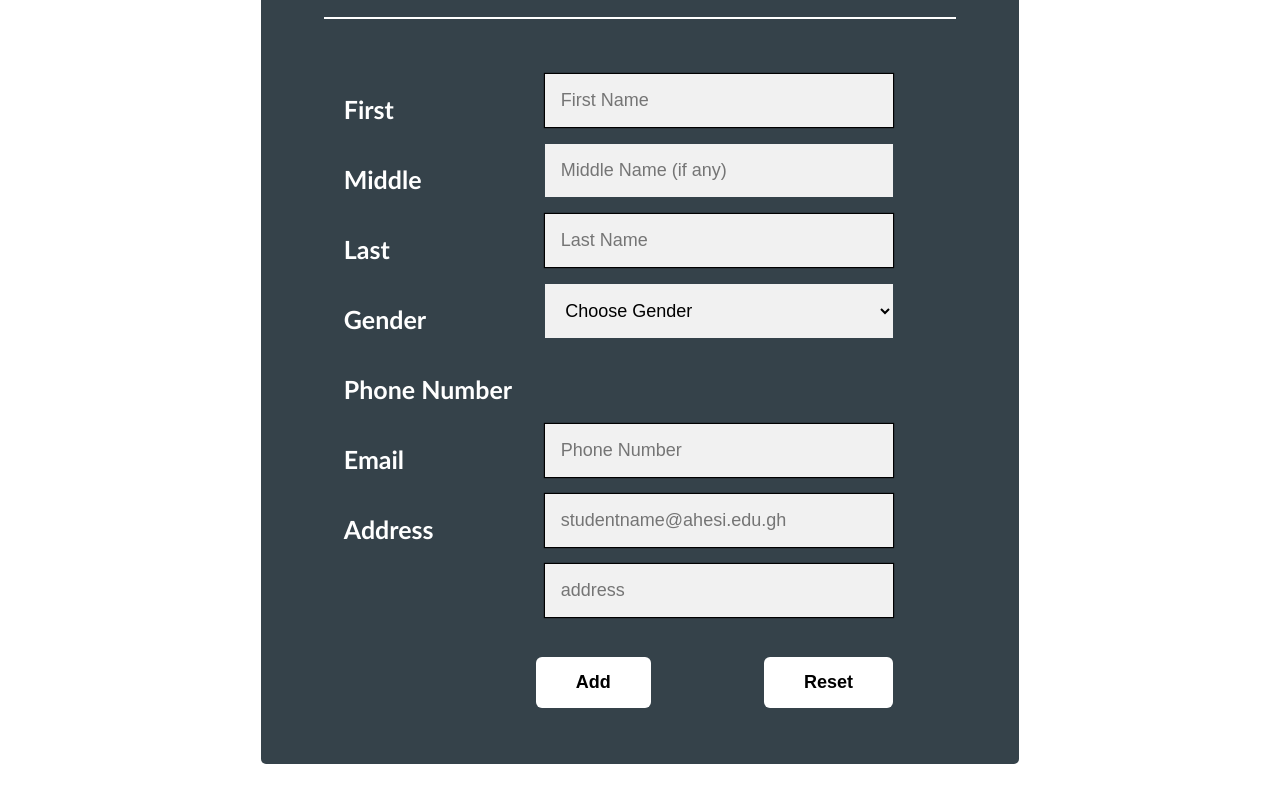
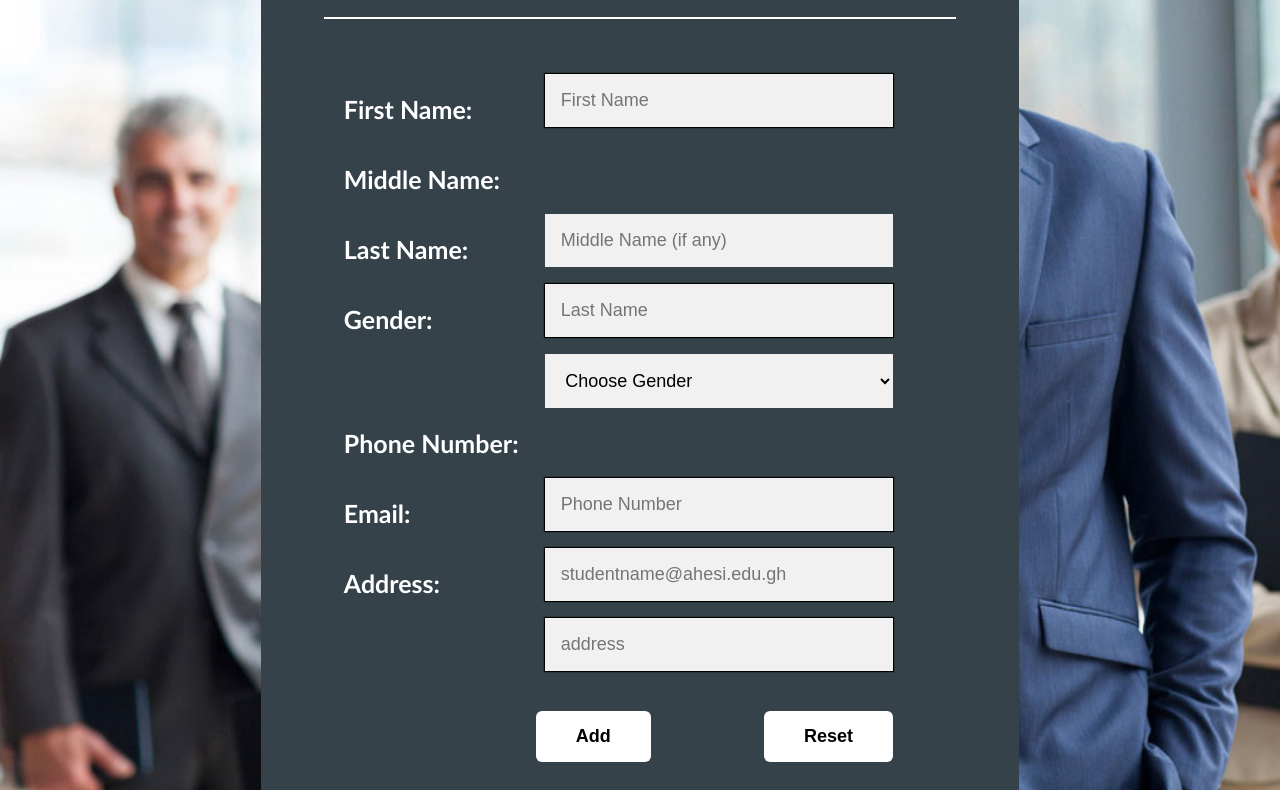
Before and after one commit to christabel-kelly/CV-assignment, a plain HTML site: page index.html in a window 1280 px wide. Shown: the part 181-971 px from the top of the page. Drawn offline with Linux system fonts and the light colour scheme.

Commit message:
new commit

```diff
--- a/cvstyle.css
+++ b/cvstyle.css
@@ -15,9 +15,6 @@
     font-size: 14px;
 
   }
-
-
-
   body{
      text-align:justify;
       background-color: rgb(44, 39, 39);
--- a/index.html
+++ b/index.html
@@ -9,20 +9,20 @@
     <h1 id="app" style="text-align:center;">Fill CV Profile Section</h1><hr><br>
     <form action= "cv.html" onSubmit= "return validate()" id="addForm" class="form-box" name= "form" >
         <div class="field-group">
-            <label for="first">First</label>
+            <label for="first">First Name: </label>
             <input type="text" id="first" name="f_name"  placeholder="First Name" pattern="^[A-Za-z-]{1,26}$" title="Enter only letters" required>
         </div>
         <div class="field-group">
-            <label for="middle">Middle</label>
+            <label for="middle">Middle Name: </label>
             <input type="text" id="middle" name="m_name"  placeholder="Middle Name (if any)" pattern="^[A-Za-z-]{1,26}$" title="Enter only letters">
         </div>
         <div class="field-group">
-                <label for="last">Last</label>
+                <label for="last">Last Name: </label>
                 <input type="text" id="last" name="l_name" placeholder="Last Name" pattern="^[A-Za-z-]{1,26}$" title="Enter only letters" required/>
         </div>
 
         <div >
-            <label>Gender</label>
+            <label>Gender: </label>
             <select id = "myList" name="gender" required="" style="width: 55%;">
                 <option value="" disabled selected hidden>Choose Gender</option>
               <option value = "1" >Male</option>
@@ -32,16 +32,16 @@
 
 
         <div class="field-group">
-            <label for="phone">Phone Number</label>
-            <input type="tel" id="number" name="phone" placeholder="Phone Number" pattern ='^[0-9]{9,15}$' title="Enter a valid phone number (9 to 15 digits)" required>
+            <label for="phone">Phone Number: </label>
+            <input type="tel" id="number" name="phone" placeholder="Phone Number" pattern ='^[0-9]{9,15}$' title="Enter a valid phone number (Numbers only, 9 - 15 digits)" required>
         </div>
 
         <div class="field-group">
-            <label for ="email">Email</label>
+            <label for ="email">Email: </label>
             <input type ="email" id="email" name="email"  placeholder="studentname@ahesi.edu.gh" required>
          </div>
          <div class="field-group">
-            <label for ="address">Address</label>
+            <label for ="address">Address: </label>
             <input type="text" id="address" name="address"  placeholder="address" required>
          </div>
          <button class="regbutton" type="reset" value="reset" >Reset</button>
--- a/index.js
+++ b/index.js
@@ -9,11 +9,6 @@ function validate(){
      var address = document.form.address;
 
      if (f_name.value != "" && l_name.value != "" && gender.value != "" && phone.value!= "" && email.value != "" && address.value != "") {
-
-        //validate names
-        //validate email
-        //validate phone number
-
         var data = "You've entered the following details: \n " + "\n" +
         "Full Name: " +  nametext + "\n" +
         "Gender: " + gender.options[gender.selectedIndex].text + "\n" +
@@ -39,16 +34,7 @@ function validate(){
 
      else{
 
-        window.alert("Please fill all required fields");
-        f_name.focus();
-        l_name.focus();
-        gender.focus();
-        phone.focus();
-        email.focus();
-        address.focus();
-     }
-
-/*      if (f_name.value== "")
+        if (f_name.value== "")
         {
             window.alert("Please enter your first name.");
             f_name.focus();
@@ -83,6 +69,8 @@ function validate(){
             window.alert("Please enter your address.");
             email.focus();
             return false;
-     }  */
+        }
 
      }
+
+  }
--- a/style.css
+++ b/style.css
@@ -1,6 +1,8 @@
 body{
   font-family: Calibri, Helvetica, sans-serif;
-  background-color:white;
+ background-image: url("Professional.jpg");
+ background-repeat: no-repeat;
+ background-size: cover;
   font-size: 25px;
   font-weight: bold;
 }
@@ -19,7 +21,6 @@ input, select, textarea{
   padding: 16px;
   width: 50%;
   margin-right: 10%;
-  display: inline-block;
   border: none;
   background: #f1f1f1;
   float: right;
```
Also changed, not shown: cv.html (+1 -2 lines), Professional.jpg (added). Lines whose indentation alone changed are shown as unchanged.
